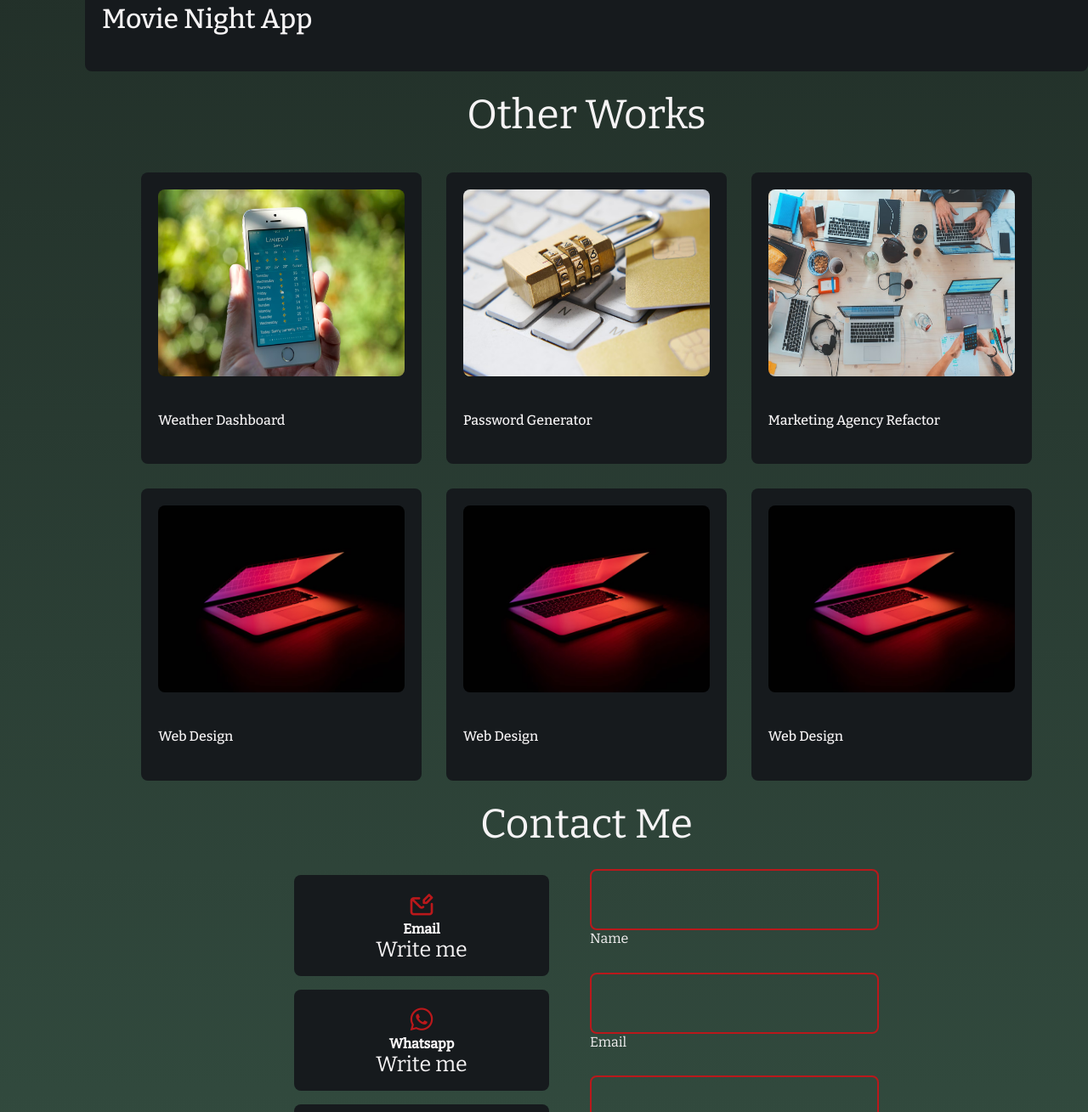
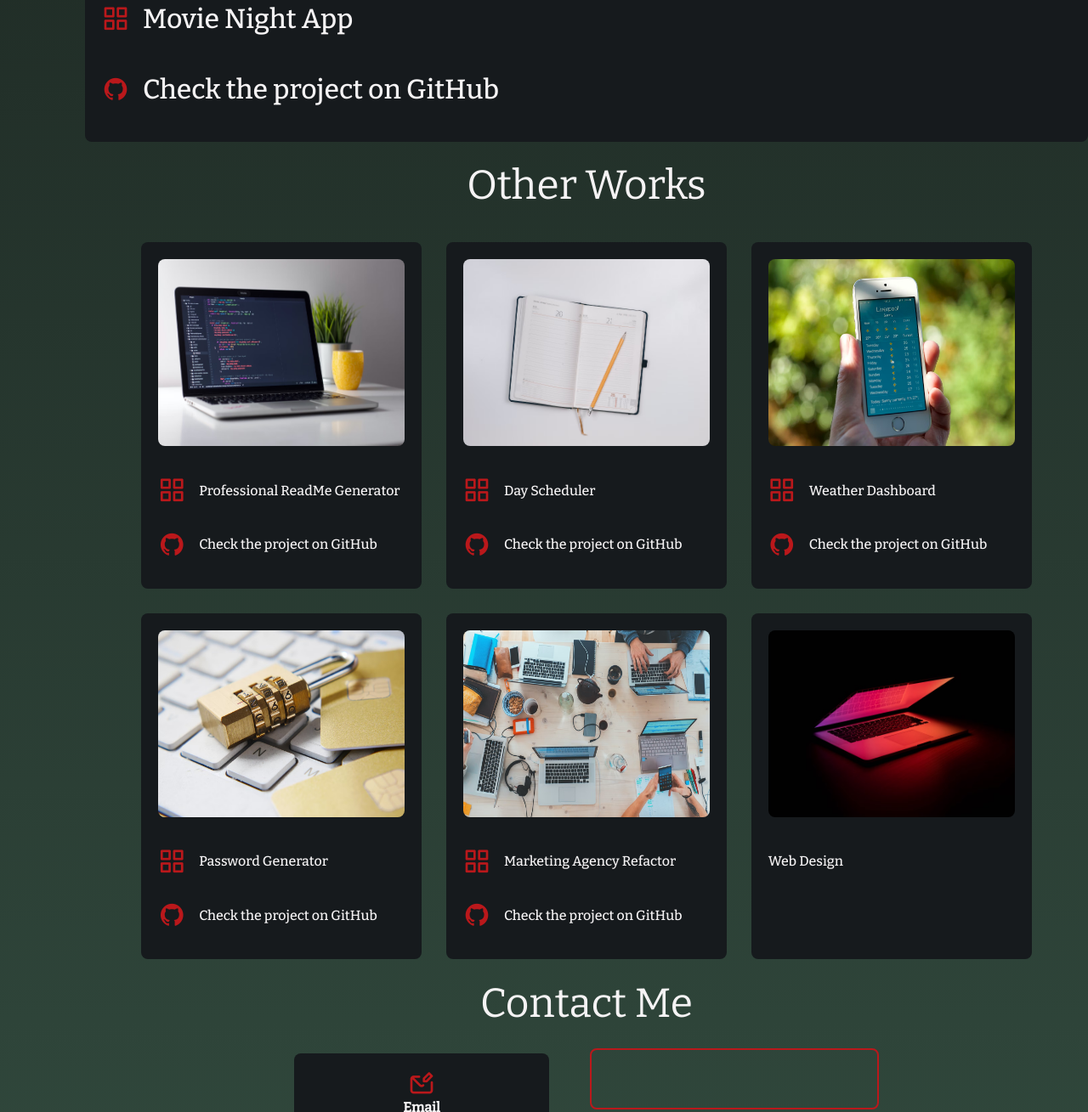
Before and after one commit to katarzynajk/portfolio-project, a plain HTML site: page index.html in a window 1280 px wide. Shown: the part 2076-3385 px from the top of the page at 85% size. Drawn offline with nearby package versions, Linux system fonts and the light colour scheme.

Commit message:
updated new projects with github repo links

```diff
--- a/index.html
+++ b/index.html
@@ -70,8 +70,7 @@
             <div class="info-item">
               <i class="uil uil-github info-icon"></i>
               <div>
-                <a href="https://github.com/katarzynajk"
-                target="_blank"
+                <a href="https://github.com/katarzynajk" target="_blank"
                   ><h3 class="info-title">Github</h3>
                 </a>
               </div>
@@ -165,13 +164,67 @@
               href="https://talexandru1987.github.io/group-4-project-1/"
               target="_blank"
             >
+              <i class="uil uil-apps info-icon"></i>
               <h3 class="work-title1">Movie Night App</h3>
+            </a>
+            <a
+              class="work-btn"
+              href="https://github.com/talexandru1987/group-4-project-1"
+              target="_blank"
+            >
+              <i class="uil uil-github info-icon"></i>
+              <h3 class="work-title1">Check the project on GitHub</h3>
             </a>
           </div>
         </div>
         <h2 data-heading="My Portfolio" class="section-title">Other Works</h2>
 
         <div class="work-container container grid">
+          <!-- card 1 -->
+          <div class="work-card mix web">
+            <img
+              src="./assets/images/photo-1517694712202-14dd9538aa97.avif"
+              alt=""
+              class="work-img"
+            />
+            <a class="work-btn" href="" target="_blank">
+              <i class="uil uil-apps info-icon"></i>
+              <h3 class="work-title">Professional ReadMe Generator</h3>
+            </a>
+            <a
+              class="work-btn"
+              href="https://github.com/katarzynajk/professional-readme-generator/tree/dev"
+              target="_blank"
+            >
+              <i class="uil uil-github info-icon"></i>
+              <h3 class="work-title">Check the project on GitHub</h3>
+            </a>
+          </div>
+          <!-- card 2 -->
+          <div class="work-card mix web">
+            <img
+              src="./assets/images/day-panner.avif"
+              alt=""
+              class="work-img"
+            />
+            <a
+              class="work-btn"
+              href="https://katarzynajk.github.io/day-scheduler/"
+              target="_blank"
+            >
+              <i class="uil uil-apps info-icon"></i>
+              <h3 class="work-title">Day Scheduler</h3>
+            </a>
+            <a
+              class="work-btn"
+              href="https://github.com/katarzynajk/day-scheduler/tree/dev"
+              target="_blank"
+            >
+              <i class="uil uil-github info-icon"></i>
+              <h3 class="work-title">Check the project on GitHub</h3>
+            </a>
+          </div>
+          <!-- card 3 -->
           <div class="work-card mix web">
             <img
               src="./assets/images/weather-dashboard.avif"
@@ -183,10 +236,19 @@
               href="https://katarzynajk.github.io/weather-dashboard/"
               target="_blank"
             >
+              <i class="uil uil-apps info-icon"></i>
               <h3 class="work-title">Weather Dashboard</h3>
             </a>
+            <a
+              class="work-btn"
+              href="https://github.com/katarzynajk/weather-dashboard/tree/dev"
+              target="_blank"
+            >
+              <i class="uil uil-github info-icon"></i>
+              <h3 class="work-title">Check the project on GitHub</h3>
             </a>
           </div>
+          <!-- card 4 -->
           <div class="work-card mix web">
             <img
               src="./assets/images/password-generator.avif"
@@ -198,10 +260,19 @@
               href="https://katarzynajk.github.io/password-generator/"
               target="_blank"
             >
+              <i class="uil uil-apps info-icon"></i>
               <h3 class="work-title">Password Generator</h3>
             </a>
+            <a
+              class="work-btn"
+              href="https://github.com/katarzynajk/password-generator/tree/dev"
+              target="_blank"
+            >
+              <i class="uil uil-github info-icon"></i>
+              <h3 class="work-title">Check the project on GitHub</h3>
             </a>
           </div>
+          <!-- card 5 -->
           <div class="work-card mix web">
             <img
               src="./assets/images/marketing-agency.avif"
@@ -213,26 +284,19 @@
               href="https://katarzynajk.github.io/marketing-agency-refactor/"
               target="_blank"
             >
+              <i class="uil uil-apps info-icon"></i>
               <h3 class="work-title">Marketing Agency Refactor</h3>
             </a>
+            <a
+              class="work-btn"
+              href="https://github.com/katarzynajk/marketing-agency-refactor/tree/main"
+              target="_blank"
+            >
+              <i class="uil uil-github info-icon"></i>
+              <h3 class="work-title">Check the project on GitHub</h3>
             </a>
           </div>
-          <div class="work-card mix design">
-            <img
-              src="./assets/images/photo-1581472723648-909f4851d4ae.jpg"
-              alt=""
-              class="work-img"
-            />
-            <h3 class="work-title">Web Design</h3>
-          </div>
-          <div class="work-card mix design">
-            <img
-              src="./assets/images/photo-1581472723648-909f4851d4ae.jpg"
-              alt=""
-              class="work-img"
-            />
-            <h3 class="work-title">Web Design</h3>
-          </div>
+          <!-- card 6 -->
           <div class="work-card mix design">
             <img
               src="./assets/images/photo-1581472723648-909f4851d4ae.jpg"
@@ -253,9 +317,9 @@
               <div class="contact-card">
                 <i class="uil uil-envelope-edit contact-card-icon"></i>
                 <h3 class="contact-card-title">Email</h3>
-                <a
-                href="mailto:examplemail@gmail.com"
-                class="contact-btn"> Write me </a>
+                <a href="mailto:examplemail@gmail.com" class="contact-btn">
+                  Write me
+                </a>
               </div>
 
               <div class="contact-card">
@@ -264,7 +328,10 @@
                 <a
                   href="https://www.whatsapp.com/"
                   target="_blank"
-                class="contact-btn"> Write me </a>
+                  class="contact-btn"
+                >
+                  Write me
+                </a>
               </div>
 
               <div class="contact-card">
@@ -273,7 +340,10 @@
                 <a
                   href="https://www.messenger.com/"
                   target="_blank"
-                class="contact-btn"> Write me </a>
+                  class="contact-btn"
+                >
+                  Write me
+                </a>
               </div>
             </div>
           </div>
```
Also changed, not shown: assets/images/day-panner.avif (added), assets/images/photo-1517694712202-14dd9538aa97.avif (added). Lines whose indentation alone changed are shown as unchanged.
